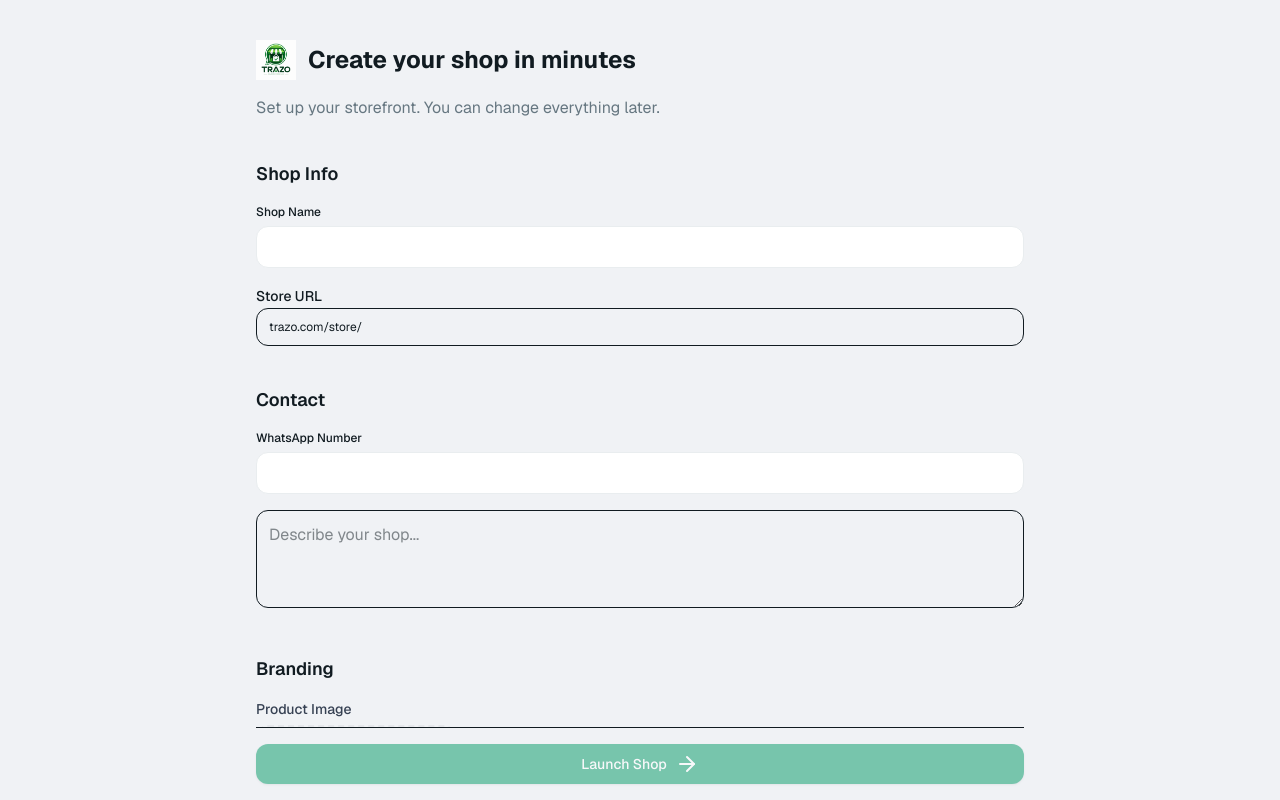
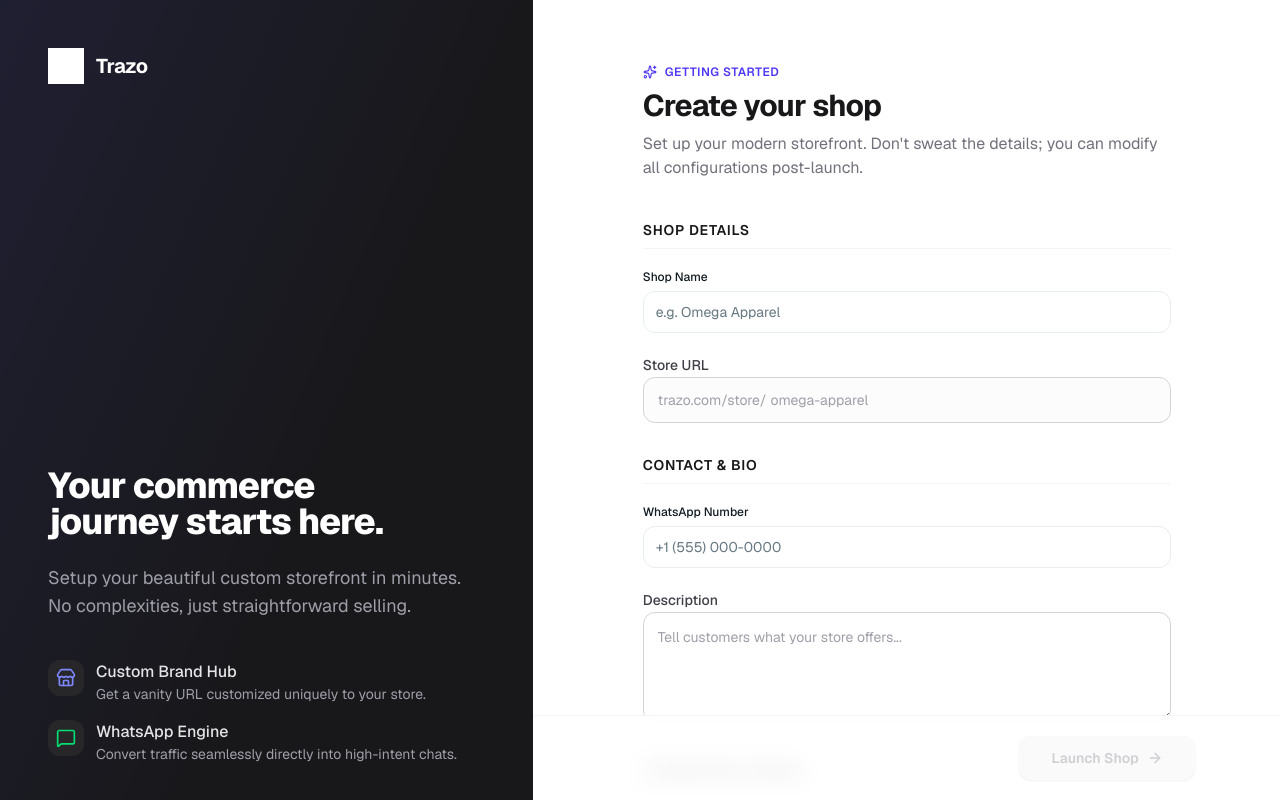
Before and after one commit to Reward-steve/trazo, a Next.js app: page /onboarding in a window 1280 px wide. Shown: the top 800 px of the page. Built offline with nearby package versions, Linux system fonts and the light colour scheme.

Commit message:
hot-fixes

```diff
--- a/app/onboarding/page.tsx
+++ b/app/onboarding/page.tsx
@@ -2,7 +2,13 @@
 
 import { useState } from "react";
 import { useRouter } from "next/navigation";
-import { ArrowRight, CheckCircle } from "lucide-react";
+import {
+  ArrowRight,
+  CheckCircle,
+  Store,
+  MessageSquare,
+  Sparkles,
+} from "lucide-react";
 import Image from "next/image";
 import Button from "../components/ui/Button";
 import Input from "../components/ui/Input";
@@ -97,97 +103,193 @@
   };
 
   return (
-    <div className="min-h-screen bg-surface-alt px-6 py-10">
-      {/* HEADER */}
-      <div className="max-w-3xl mx-auto mb-10">
-        <div className="flex items-center gap-3 mb-4">
-          <Image src={logo} alt="logo" className="h-10 w-10" />
-          <h1 className="text-2xl font-bold text-text">
-            Create your shop in minutes
+    <div className="min-h-screen grid grid-cols-1 lg:grid-cols-12 bg-surface">
+      {/* LEFT PANEL: Marketing & Visuals (Hidden on mobile) */}
+      <div className="hidden lg:flex lg:col-span-5 bg-zinc-900 flex-col justify-between p-12 text-white relative overflow-hidden">
+        <div className="absolute inset-0 bg-gradient-to-br from-indigo-500/10 via-transparent to-transparent pointer-events-none" />
+
+        {/* Top Branding */}
+        <div className="flex items-center gap-3 relative z-10">
+          <Image
+            src={logo}
+            alt="logo"
+            className="h-9 w-9 brightness-0 invert"
+          />
+          <span className="font-bold text-xl tracking-tight">Trazo</span>
+        </div>
+
+        {/* Value Proposition */}
+        <div className="space-y-6 relative z-10 my-auto">
+          <h1 className="text-4xl font-extrabold tracking-tight leading-none text-balance">
+            Your commerce journey starts here.
           </h1>
+          <p className="text-zinc-400 text-lg text-balance">
+            Setup your beautiful custom storefront in minutes. No complexities,
+            just straightforward selling.
+          </p>
+
+          <div className="pt-4 space-y-4">
+            <div className="flex items-start gap-3">
+              <div className="p-2 bg-zinc-800 rounded-lg text-indigo-400">
+                <Store className="h-5 w-5" />
               </div>
-        <p className="text-text-muted">
-          Set up your storefront. You can change everything later.
+              <div>
+                <h4 className="font-medium text-zinc-200">Custom Brand Hub</h4>
+                <p className="text-sm text-zinc-400">
+                  Get a vanity URL customized uniquely to your store.
+                </p>
+              </div>
+            </div>
+
+            <div className="flex items-start gap-3">
+              <div className="p-2 bg-zinc-800 rounded-lg text-green-400">
+                <MessageSquare className="h-5 w-5" />
+              </div>
+              <div>
+                <h4 className="font-medium text-zinc-200">WhatsApp Engine</h4>
+                <p className="text-sm text-zinc-400">
+                  Convert traffic seamlessly directly into high-intent chats.
+                </p>
+              </div>
+            </div>
+          </div>
+        </div>
+
+        {/* Footer info */}
+        <p className="text-xs text-zinc-500 relative z-10">
+          © {new Date().getFullYear()} Trazo Inc. All rights reserved.
         </p>
       </div>
 
-      {/* FORM */}
-      <div className="max-w-3xl mx-auto space-y-10">
-        {/* SHOP INFO */}
-        <section className="space-y-4">
-          <h2 className="text-lg font-semibold text-text">Shop Info</h2>
+      {/* RIGHT PANEL: Form inputs */}
+      <div className="col-span-1 lg:col-span-7 flex flex-col justify-between min-h-screen bg-white">
+        {/* Mobile Header Block */}
+        <div className="p-6 border-b border-zinc-100 lg:hidden flex items-center gap-3">
+          <Image src={logo} alt="logo" className="h-8 w-8" />
+          <h2 className="text-lg font-bold text-zinc-950">Setup Shop</h2>
+        </div>
+
+        {/* Main Content Area */}
+        <div className="flex-1 max-w-xl w-full mx-auto px-6 py-10 lg:py-16 space-y-10">
+          <div>
+            <div className="hidden lg:flex items-center gap-2 text-xs font-semibold text-indigo-600 tracking-wider uppercase mb-2">
+              <Sparkles className="h-3.5 w-3.5" /> Getting Started
+            </div>
+            <h2 className="text-3xl font-bold tracking-tight text-zinc-900">
+              Create your shop
+            </h2>
+            <p className="text-zinc-500 mt-2">
+              Set up your modern storefront. Don&apos;t sweat the details; you
+              can modify all configurations post-launch.
+            </p>
+          </div>
+
+          <div className="space-y-8">
+            {/* SECTION 1: Identity */}
+            <section className="space-y-5">
+              <div className="border-b border-zinc-100 pb-2">
+                <h3 className="text-sm font-semibold text-zinc-900 uppercase tracking-wider">
+                  Shop Details
+                </h3>
+              </div>
 
               <Input
                 label="Shop Name"
+                placeholder="e.g. Omega Apparel"
                 value={form.shopName}
                 onChange={(e) => update("shopName", e.target.value)}
               />
 
-          <div>
-            <label className="text-sm font-medium">Store URL</label>
-
-            <div className="flex items-center border rounded-xl bg-surface-alt px-3">
-              <span className="text-xs text-muted">trazo.com/store/</span>
-
+              <div className="space-y-1.5">
+                <label className="text-sm font-medium text-zinc-700">
+                  Store URL
+                </label>
+                <div className="flex items-center border border-zinc-300 focus-within:border-indigo-600 focus-within:ring-2 focus-within:ring-indigo-100 transition-all rounded-xl bg-zinc-50/50 overflow-hidden px-3.5">
+                  <span className="text-sm text-zinc-400 select-none pr-1">
+                    trazo.com/store/
+                  </span>
                   <input
-                className="flex-1 p-2 bg-transparent outline-none text-sm"
+                    className="flex-1 py-3 bg-transparent outline-none text-sm text-zinc-900 placeholder:text-zinc-400"
+                    placeholder="omega-apparel"
                     value={form.slug}
                     onChange={(e) => update("slug", e.target.value)}
                     onBlur={handleSlugBlur}
                   />
-
                   {checkingSlug ? (
-                <span className="animate-spin h-4 w-4 border rounded-full" />
+                    <span className="animate-spin h-4 w-4 border-2 border-indigo-600 border-t-transparent rounded-full" />
                   ) : slugAvailable === true ? (
-                <CheckCircle className="h-4 w-4 text-green-500" />
+                    <CheckCircle className="h-5 w-5 text-emerald-500 fill-emerald-50" />
                   ) : null}
                 </div>
-
                 {slugError && (
-              <p className="text-sm text-red-500 mt-1">{slugError}</p>
+                  <p className="text-xs text-rose-500 font-medium pl-1">
+                    {slugError}
+                  </p>
                 )}
               </div>
             </section>
 
-        {/* CONTACT */}
-        <section className="space-y-4">
-          <h2 className="text-lg font-semibold text-text">Contact</h2>
+            {/* SECTION 2: Contact */}
+            <section className="space-y-5">
+              <div className="border-b border-zinc-100 pb-2">
+                <h3 className="text-sm font-semibold text-zinc-900 uppercase tracking-wider">
+                  Contact & Bio
+                </h3>
+              </div>
 
               <Input
                 label="WhatsApp Number"
+                placeholder="+1 (555) 000-0000"
                 value={form.whatsappNumber}
                 onChange={(e) => update("whatsappNumber", e.target.value)}
               />
 
+              <div className="space-y-1.5">
+                <label className="text-sm font-medium text-zinc-700">
+                  Description
+                </label>
                 <textarea
-            className="w-full border rounded-xl p-3"
-            rows={3}
-            placeholder="Describe your shop..."
+                  className="w-full border border-zinc-300 focus:border-indigo-600 focus:ring-2 focus:ring-indigo-100 transition-all rounded-xl p-3.5 text-sm text-zinc-900 outline-none placeholder:text-zinc-400"
+                  rows={4}
+                  placeholder="Tell customers what your store offers..."
                   value={form.description}
                   onChange={(e) => update("description", e.target.value)}
                 />
+              </div>
             </section>
 
-        {/* BRANDING */}
-        <section className="space-y-4">
-          <h2 className="text-lg font-semibold text-text">Branding</h2>
-
+            {/* SECTION 3: Visuals */}
+            <section className="space-y-5">
+              <div className="border-b border-zinc-100 pb-2">
+                <h3 className="text-sm font-semibold text-zinc-900 uppercase tracking-wider">
+                  Storefront Design
+                </h3>
+              </div>
+              <div className="space-y-1.5">
+                <label className="text-sm font-medium text-zinc-700 block">
+                  Logo
+                </label>
                 <ImageUpload
                   value={form.logoUrl}
                   onChange={(url) => update("logoUrl", url)}
                 />
+              </div>
             </section>
+          </div>
+        </div>
 
-        {/* CTA */}
-        <div className="sticky bottom-0 bg-surface-alt py-4 border-t">
+        {/* BOTTOM FIXED CTA STRIP */}
+        <div className="border-t border-zinc-100 bg-white/80 backdrop-blur-md sticky bottom-0 z-20 px-6 py-4 lg:py-5">
+          <div className="max-w-xl mx-auto flex items-center justify-end">
             <Button
               disabled={!isValid}
               onClick={handleSubmit}
               loading={loading}
-            className="w-full"
+              className="w-full lg:w-auto lg:px-8 py-3 rounded-xl bg-indigo-600 text-white hover:bg-indigo-700 disabled:bg-zinc-100 disabled:text-zinc-400 text-sm font-semibold transition-all flex items-center justify-center gap-2 shadow-sm"
             >
-            Launch Shop <ArrowRight />
+              Launch Shop <ArrowRight className="h-4 w-4" />
             </Button>
+          </div>
         </div>
       </div>
     </div>
```
Lines whose indentation alone changed are shown as unchanged.
